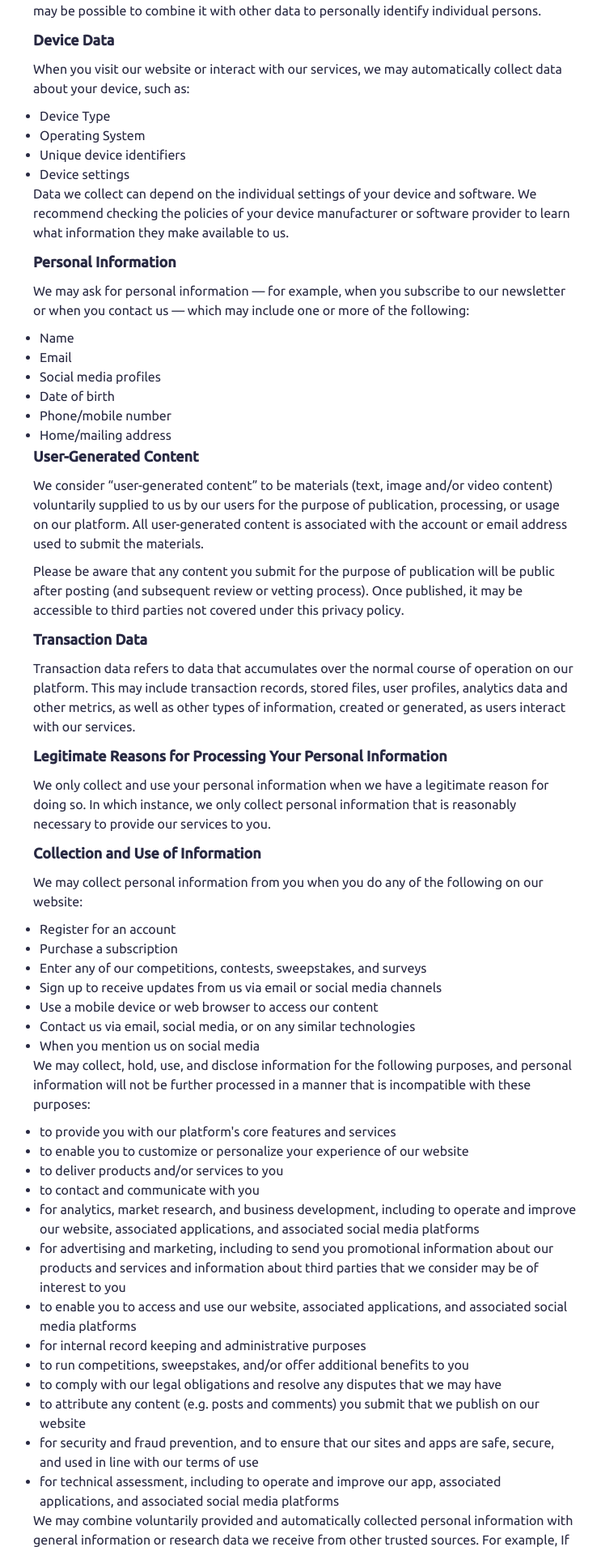
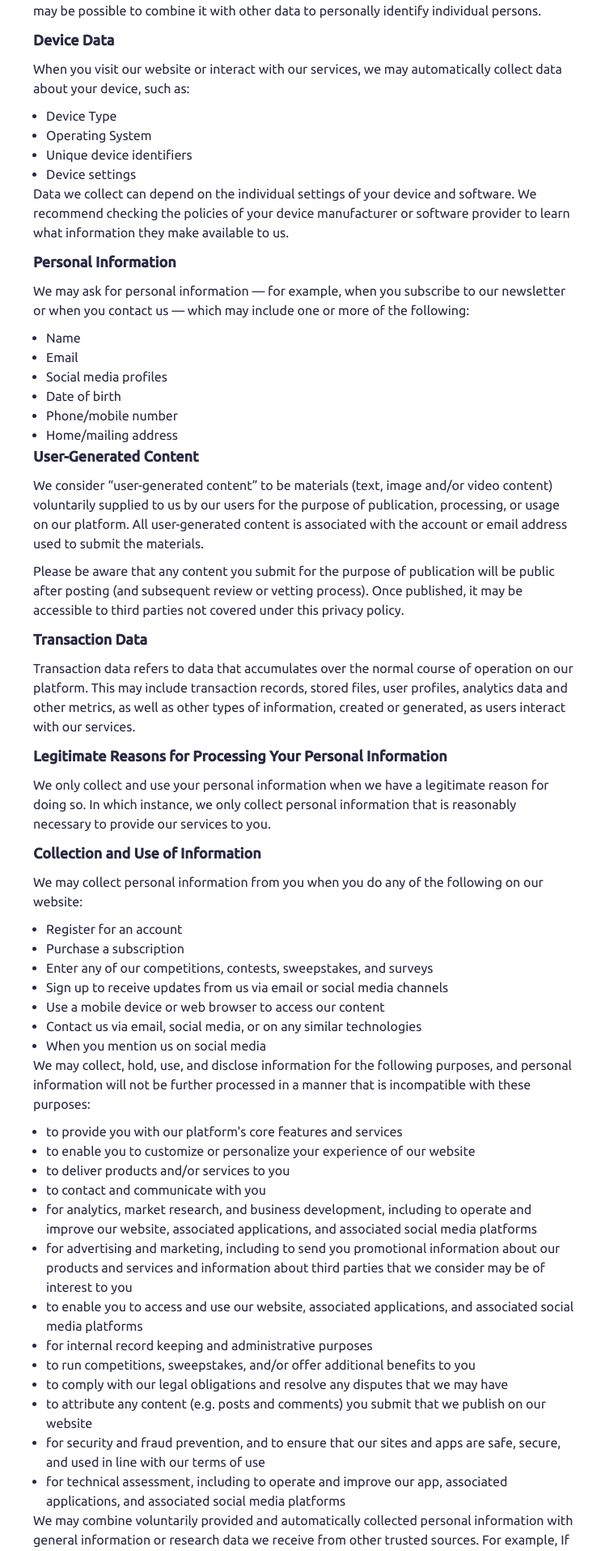
Before and after one commit to srm-tech/app, a Next.js app: page /legal/privacy in a window 1280 px wide. Shown: the part 1225-3140 px from the top of the page at 81% size, without its empty margins (263-1006 px from the left). Built offline with nearby package versions, Linux system fonts and the light colour scheme.

Commit message:
fix: bulletpoints padding

```diff
--- a/src/pages/legal/PrivacyContent.tsx
+++ b/src/pages/legal/PrivacyContent.tsx
@@ -78,7 +78,7 @@ export default function Privacy() {
           When you visit our website or interact with our services, we may
           automatically collect data about your device, such as:
         </p>
-        <ul className='list-disc ml-2'>
+        <ul className='list-disc ml-4'>
           <li>Device Type</li>
           <li>Operating System</li>
           <li>Unique device identifiers</li>
@@ -96,7 +96,7 @@ export default function Privacy() {
           to our newsletter or when you contact us — which may include one or
           more of the following:
         </p>
-        <ul className='list-disc ml-2'>
+        <ul className='list-disc ml-4'>
           <li>Name</li>
           <li>Email</li>
           <li>Social media profiles</li>
@@ -138,7 +138,7 @@ export default function Privacy() {
           We may collect personal information from you when you do any of the
           following on our website:
         </p>
-        <ul className='list-disc ml-2'>
+        <ul className='list-disc ml-4'>
           <li>Register for an account</li>
           <li>Purchase a subscription</li>
           <li>
@@ -159,7 +159,7 @@ export default function Privacy() {
           purposes, and personal information will not be further processed in a
           manner that is incompatible with these purposes:
         </p>
-        <ul className='list-disc ml-2'>
+        <ul className='list-disc ml-4'>
           <li>to provide you with our platform's core features and services</li>
           <li>
             to enable you to customize or personalize your experience of our
@@ -256,7 +256,7 @@ export default function Privacy() {
         </p>
         <h3>Disclosure of Personal Information to Third Parties</h3>
         <p>We may disclose personal information to:</p>
-        <ul className='list-disc ml-2'>
+        <ul className='list-disc ml-4'>
           <li>a parent, subsidiary, or affiliate of our company</li>
           <li>
             third-party service providers for the purpose of enabling them to
@@ -295,7 +295,7 @@ export default function Privacy() {
           </li>
         </ul>
         <p>Third parties we currently use include:</p>
-        <ul className='list-disc ml-2'>
+        <ul className='list-disc ml-4'>
           <li>Google Analytics</li>
           <li>Mixpanel</li>
           <li>MailChimp</li>
@@ -627,7 +627,7 @@ export default function Privacy() {
           personal information enumerated in the California Consumer Privacy
           Act:
         </p>
-        <ul className='list-disc ml-2'>
+        <ul className='list-disc ml-4'>
           <li>
             Customer records, such as billing and shipping address, and credit
             or debit card data.
@@ -659,7 +659,7 @@ export default function Privacy() {
           our data practices in the preceding 12 months. In particular, you have
           the right to request the following from us:
         </p>
-        <ul className='list-disc ml-2'>
+        <ul className='list-disc ml-4'>
           <li>
             The categories of personal information we have collected about you;
           </li>
--- a/src/pages/legal/TermsContent.tsx
+++ b/src/pages/legal/TermsContent.tsx
@@ -37,7 +37,7 @@ export default function TermsContent() {
           By using this website, you warrant on behalf of yourself, your users,
           and other parties you represent that you will not:
         </p>
-        <ol className='list-disc ml-2'>
+        <ol className='list-disc ml-4'>
           <li>
             modify, copy, prepare derivative works of, decompile, or reverse
             engineer any materials and software contained on this website;
@@ -264,7 +264,7 @@ export default function TermsContent() {
         </p>
         <h3>Hardship</h3>
         <p>If you encountered financial hardship that includes</p>
-        <ul className='list-disc ml-2'>
+        <ul className='list-disc ml-4'>
           <li>COVID-19</li>
           <li>Natural disaster</li>
           <li>Being out of work</li>
@@ -368,7 +368,7 @@ export default function TermsContent() {
           material in violation of any applicable law. This includes but isn’t
           limited to:
         </p>
-        <ol className='list-disc ml-2'>
+        <ol className='list-disc ml-4'>
           <li>
             any material protected by copyright, trademark, trade secret, or
             other intellectual property right used without proper authorization,
@@ -449,7 +449,7 @@ export default function TermsContent() {
           Other activities considered unethical, exploitative, and malicious
           include:
         </p>
-        <ol className='list-disc ml-2'>
+        <ol className='list-disc ml-4'>
           <li>
             Obtaining (or attempting to obtain) services from us with the intent
             to avoid payment;
@@ -506,7 +506,7 @@ export default function TermsContent() {
           the revised version on our website. The revised version will be
           effective from the earlier of:
         </p>
-        <ul className='list-disc ml-2'>
+        <ul className='list-disc ml-4'>
           <li>
             the date the customer uses our Products after we publish the revised
             version on our website; or
```
